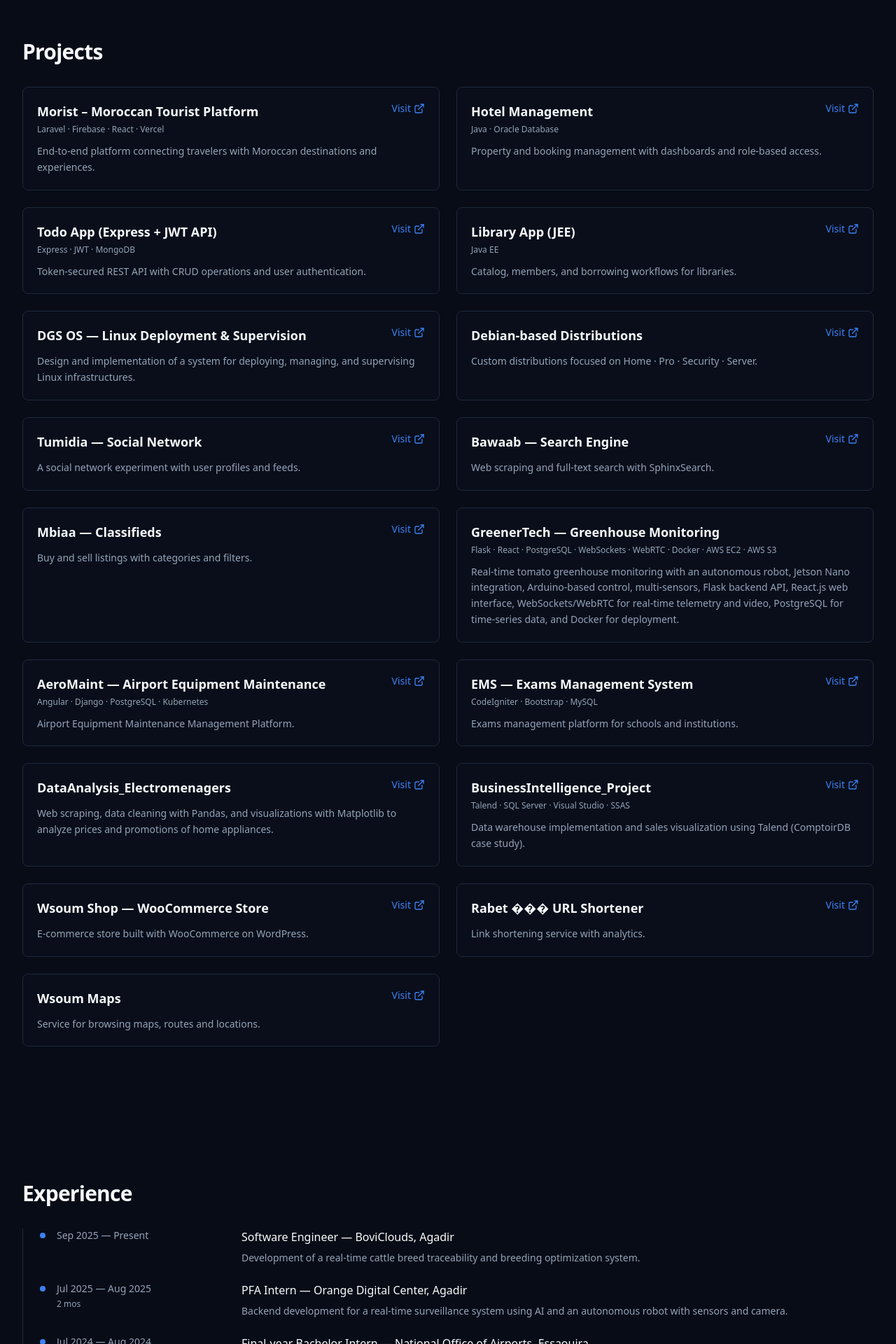
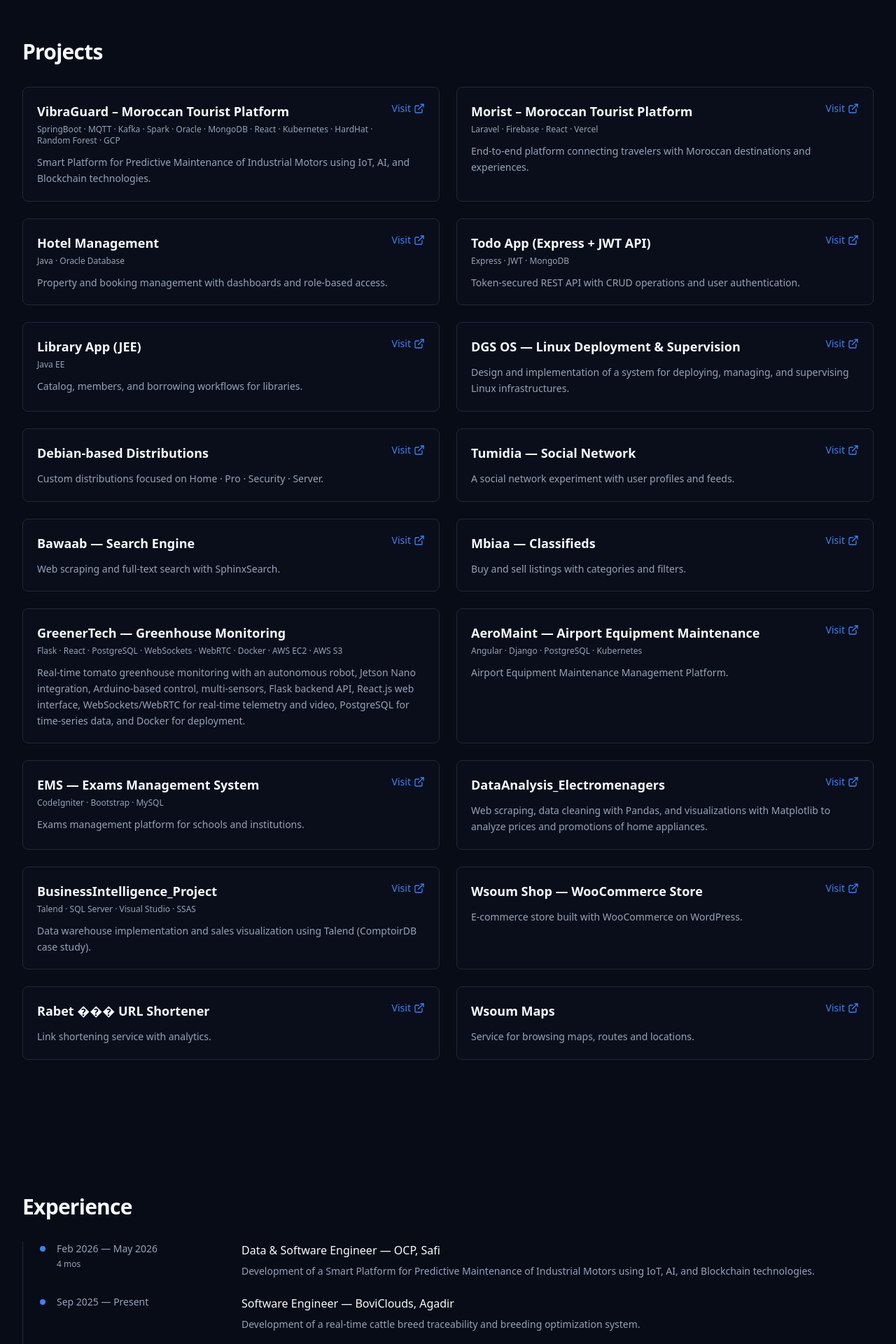
Before and after one commit to youssefbouali/portfolio, a React (Vite) app: page / in a window 1280 px wide. Shown: the part 2320-4240 px from the top of the page at 70% size. Built offline with nearby package versions, Linux system fonts and the light colour scheme.

Commit message:
Add new experience

```diff
--- a/client/pages/Index.tsx
+++ b/client/pages/Index.tsx
@@ -438,22 +438,28 @@
       <Section id="projects" title="Projects">
         <div className="grid md:grid-cols-2 gap-4 md:gap-6">
           <ProjectCard
+            title="VibraGuard – Moroccan Tourist Platform"
+            stack="SpringBoot · MQTT · Kafka · Spark · Oracle · MongoDB · React · Kubernetes · HardHat · Random Forest · GCP"
+            href="#"
+            description="Smart Platform for Predictive Maintenance of Industrial Motors using IoT, AI, and Blockchain technologies."
+          />
+          <ProjectCard
             title="Morist – Moroccan Tourist Platform"
             stack="Laravel · Firebase · React · Vercel"
             href="https://github.com/youssefbouali/Morist"
-            description="End‑to‑end platform connecting travelers with Moroccan destinations and experiences."
+            description="End-to-end platform connecting travelers with Moroccan destinations and experiences."
           />
           <ProjectCard
             title="Hotel Management"
             stack="Java · Oracle Database"
             href="https://github.com/youssefbouali/Gestion-Hoteliere-Project"
-            description="Property and booking management with dashboards and role‑based access."
+            description="Property and booking management with dashboards and role-based access."
           />
           <ProjectCard
             title="Todo App (Express + JWT API)"
             stack="Express · JWT · MongoDB"
             href="https://github.com/youssefbouali/todoApp_jwtAPI"
-            description="Token‑secured REST API with CRUD operations and user authentication."
+            description="Token-secured REST API with CRUD operations and user authentication."
           />
           <ProjectCard
             title="Library App (JEE)"
@@ -467,7 +473,7 @@
             description="Design and implementation of a system for deploying, managing, and supervising Linux infrastructures."
           />
           <ProjectCard
-            title="Debian‑based Distributions"
+            title="Debian-based Distributions"
             description="Custom distributions focused on Home · Pro · Security · Server."
             href="https://sourceforge.net/projects/wsoumos/"
           />
@@ -479,7 +485,7 @@
           <ProjectCard
             title="Bawaab — Search Engine"
             href="https://bawaab.wsoum.eu.org"
-            description="Web scraping and full‑text search with SphinxSearch."
+            description="Web scraping and full-text search with SphinxSearch."
           />
           <ProjectCard
             title="Mbiaa — Classifieds"
@@ -523,7 +529,7 @@
           <ProjectCard
             title="Wsoum Shop — WooCommerce Store"
             href="https://shop.wsoum.eu.org/"
-            description="E‑commerce store built with WooCommerce on WordPress."
+            description="E-commerce store built with WooCommerce on WordPress."
           />
 
           <ProjectCard
@@ -545,10 +551,17 @@
         <div className="space-y-6 border-l pl-6">
           <TimelineItem
             showDuration={true}
+            period="Feb 2026 — May 2026"
+            title="Data & Software Engineer — OCP, Safi"
+          >
+            Development of a Smart Platform for Predictive Maintenance of Industrial Motors using IoT, AI, and Blockchain technologies.
+          </TimelineItem>
+          <TimelineItem
+            showDuration={true}
             period="Sep 2025 — Present"
             title="Software Engineer — BoviClouds, Agadir"
           >
-            Development of a real‑time cattle breed traceability and breeding
+            Development of a real-time cattle breed traceability and breeding
             optimization system.
           </TimelineItem>
           <TimelineItem
@@ -556,13 +569,13 @@
             period="Jul 2025 — Aug 2025"
             title="PFA Intern — Orange Digital Center, Agadir"
           >
-            Backend development for a real‑time surveillance system using AI and
+            Backend development for a real-time surveillance system using AI and
             an autonomous robot with sensors and camera.
           </TimelineItem>
           <TimelineItem
             showDuration={true}
             period="Jul 2024 — Aug 2024"
-            title="Final‑year Bachelor Intern — National Office of Airports, Essaouira"
+            title="Final-year Bachelor Intern — National Office of Airports, Essaouira"
           >
             Built a maintenance management platform for airport equipment.
           </TimelineItem>
@@ -587,7 +600,7 @@
           <TimelineItem
             showDuration={true}
             period="Jun 2023 — Jun 2023"
-            title="End‑of‑training Intern — Consamar"
+            title="End-of-training Intern — Consamar"
           >
             Installation and configuration of machines and a supervision system.
           </TimelineItem>
```
